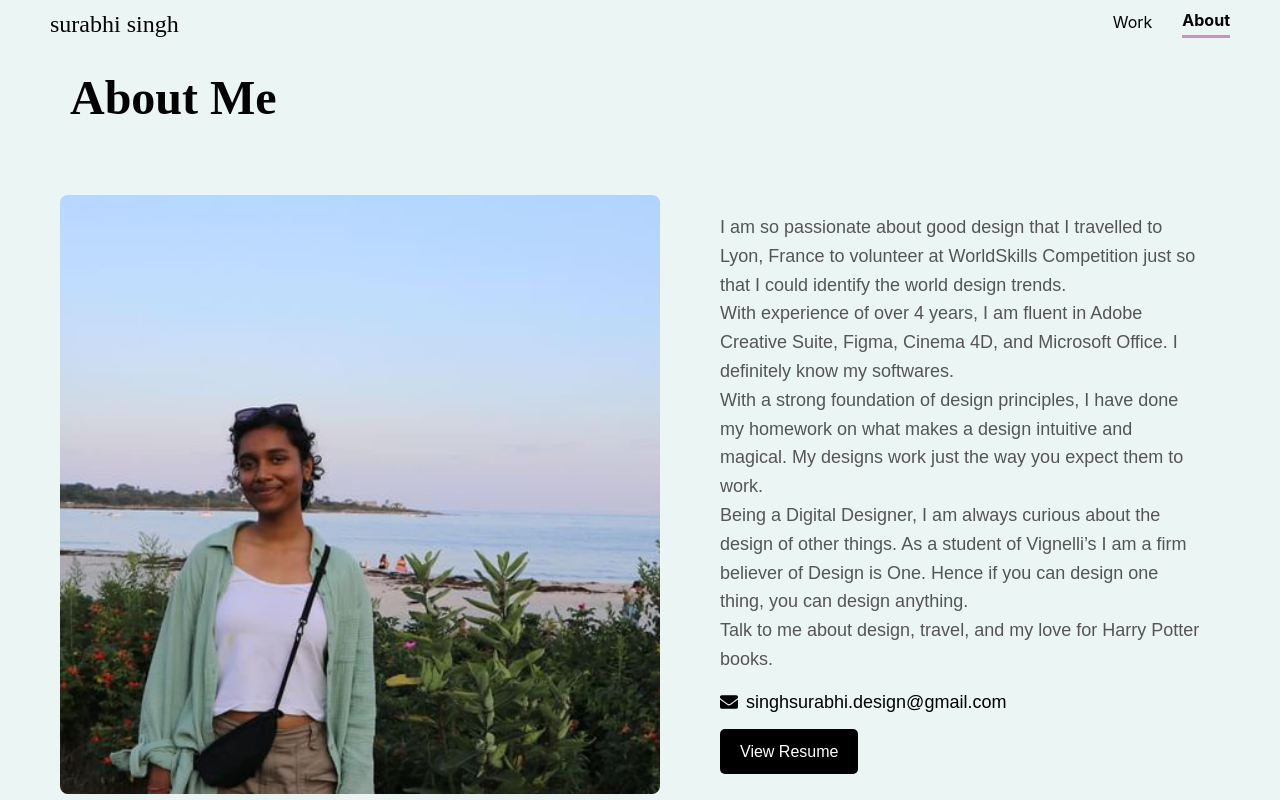
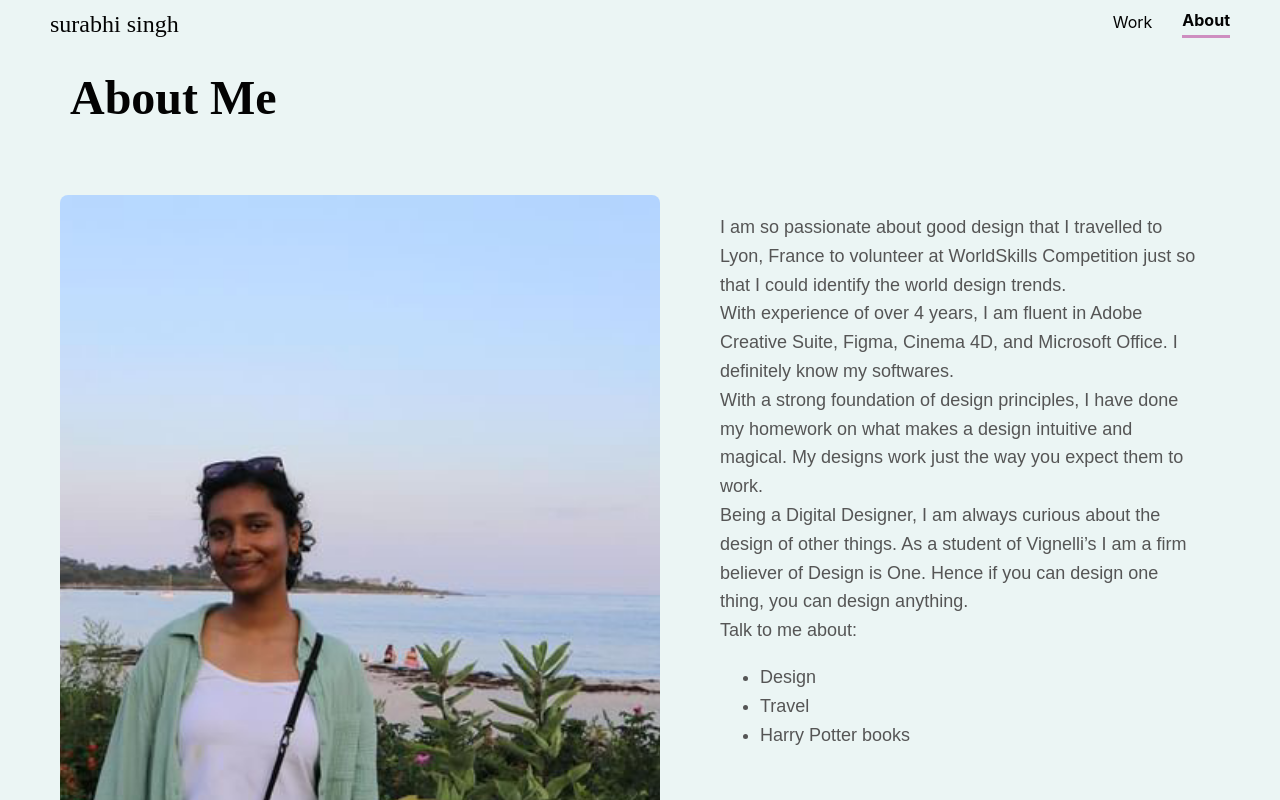
Before and after one commit to surabhi-design/surabhi-design.github.io, a React (Create React App) app: page /about in a window 1280 px wide. Shown: the top 800 px of the page. Built offline with nearby package versions, Linux system fonts and the light colour scheme; a web font is replaced by a local one.

Commit message:
Updated portfolio with

```diff
--- a/src/About.js
+++ b/src/About.js
@@ -26,7 +26,13 @@ With a strong foundation of design principles, I have done my homework on what m
 <br />
 Being a Digital Designer, I am always curious about the design of other things. As a student of Vignelli’s I am a firm believer of Design is One. Hence if you can design one thing, you can design anything.
               <br />
-              Talk to me about design, travel, and my love for Harry Potter books.
+              Talk to me about:
+              <ul>
+                <li>Design</li>
+                <li>Travel</li>
+                <li>Harry Potter books</li>
+              </ul>
+              <br />
               <br />
               <Email href="mailto:singhsurabhi.design@gmail.com">
                 <FaEnvelope /> singhsurabhi.design@gmail.com
```
